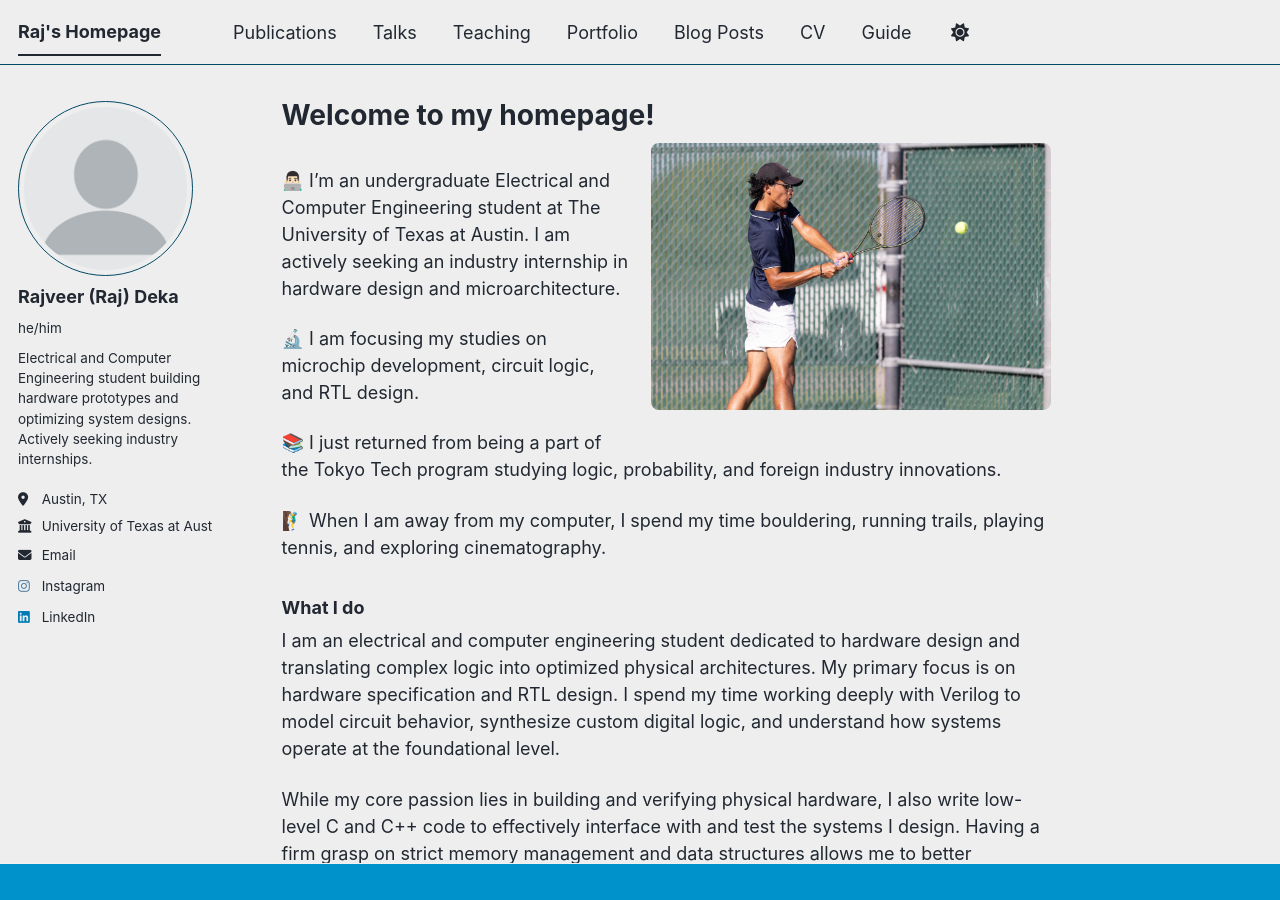
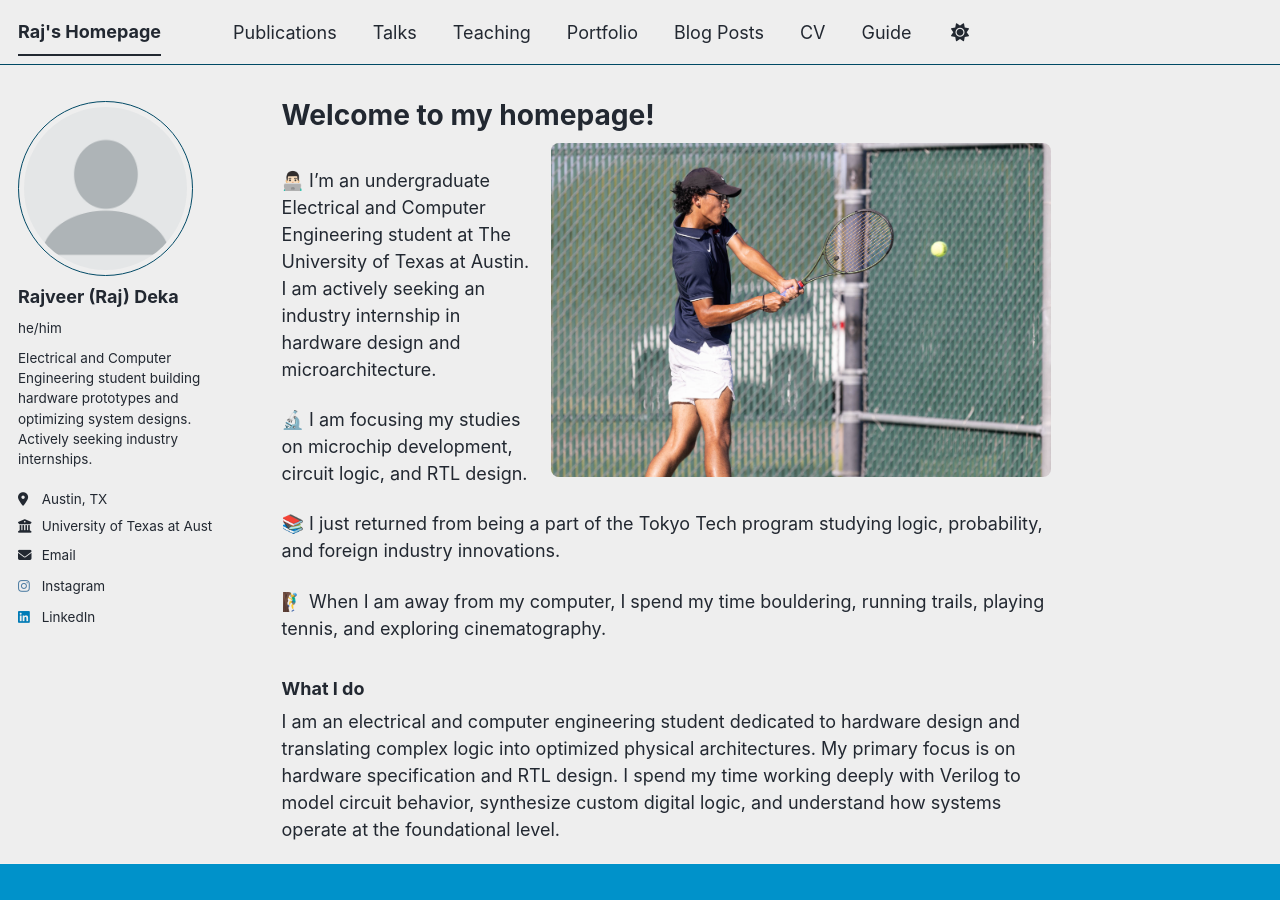
Before and after one commit to rajdeka/rajdeka.github.io, a Jekyll site: the page built from _pages/about.md, in a window 1280 px wide and 900 px high. Built offline with Jekyll 4.4.1, drawn with Linux system fonts in a browser that asks for light colours; a style sheet for code colours, icons or effects is not loaded.

Commit message:
Update about.md

```diff
--- a/_pages/about.md
+++ b/_pages/about.md
@@ -6,7 +6,7 @@ redirect_from:
   - /about/
   - /about.html
 ---
-<img src="/images/tennis.JPG" style="float: right; max-width: 400px; margin: 0 0 20px 20px; border-radius: 8px;" alt="Tennis">
+<img src="/images/tennis.JPG" style="float: right; max-width: 500px; margin: 0 0 20px 20px; border-radius: 8px;" alt="Tennis">
 
 👨🏻‍💻 I’m an undergraduate Electrical and Computer Engineering student at The University of Texas at Austin. I am actively seeking an industry internship in hardware design and microarchitecture.
 
```
